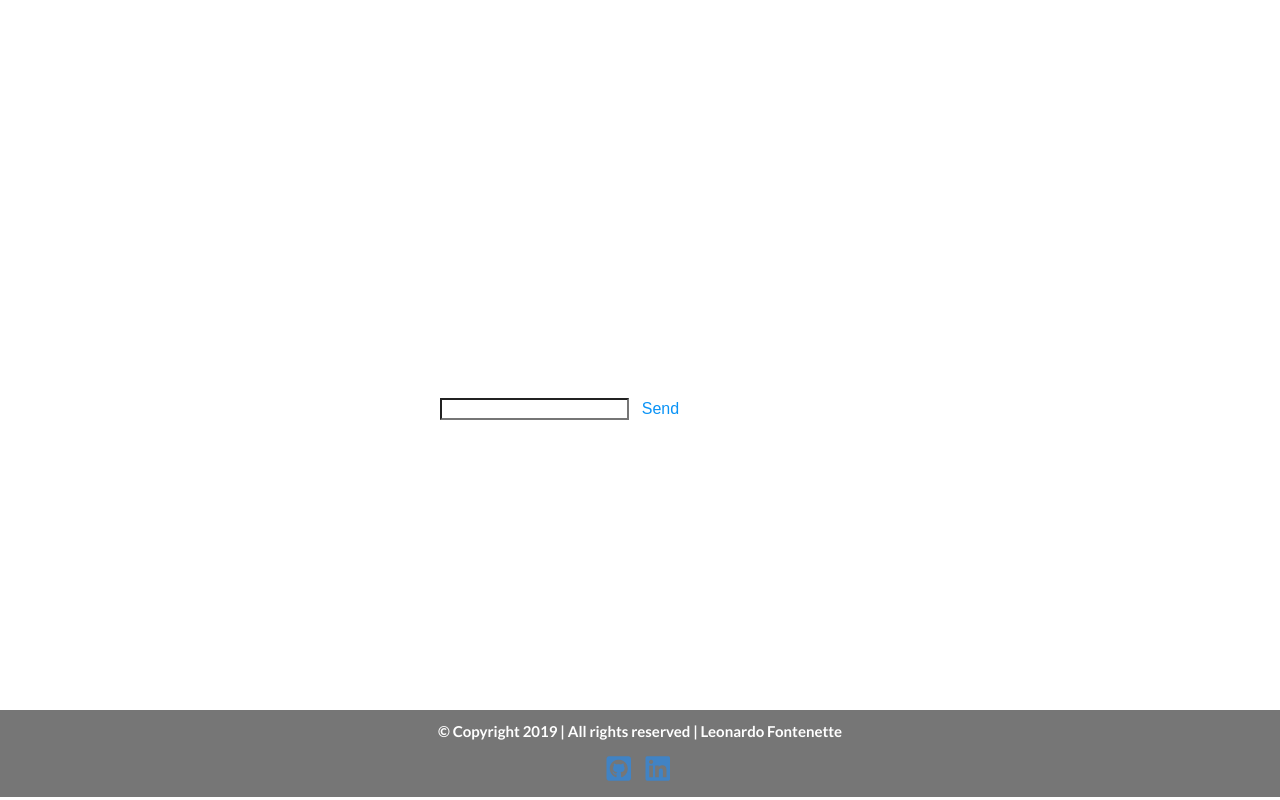
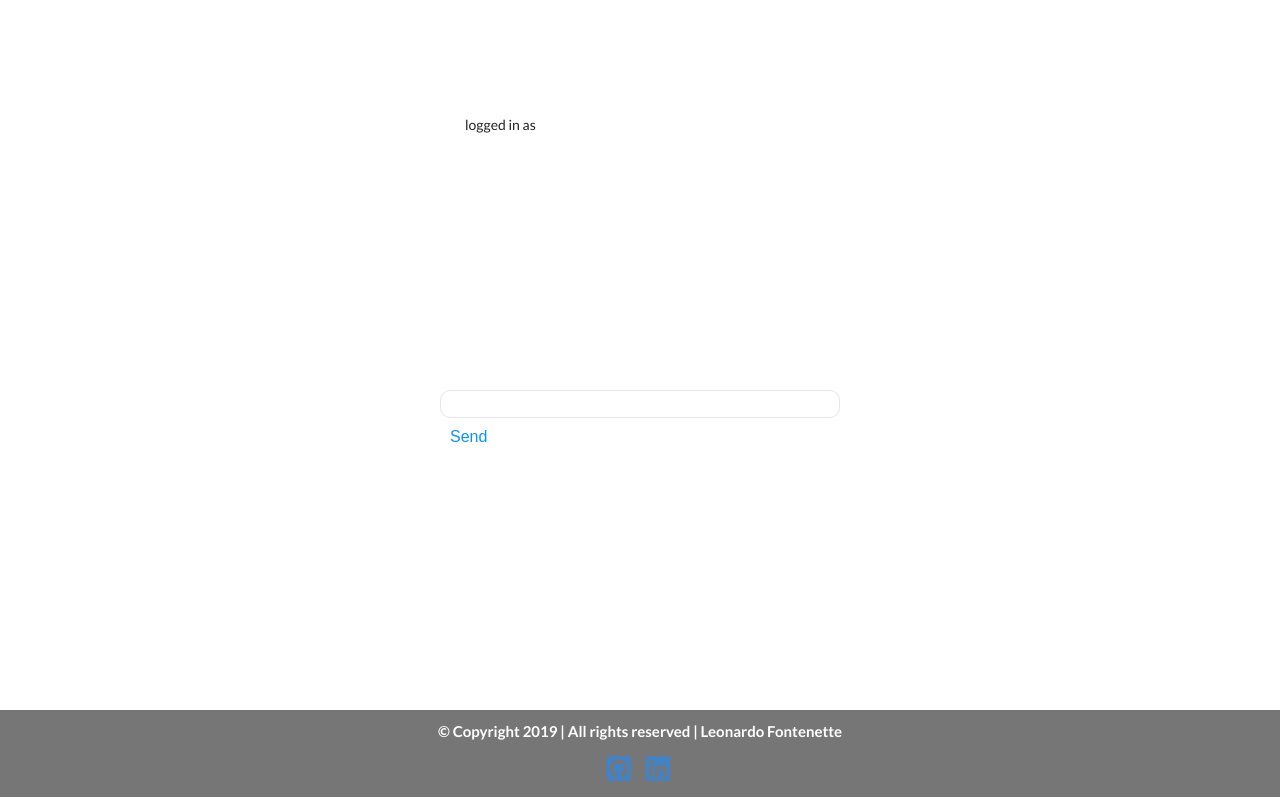
Before and after one commit to Shadowcoder12/Project-4, a Python web app: template templates/message.html in a window 1280 px wide. Shown: the part 48-848 px from the top of the page. Run offline with Jinja, Linux system fonts and the light colour scheme; the template is opened without the code that fills it, so the values that code supplies are empty; some libraries are stand-ins or nearby versions.

Commit message:
fixed missing div

```diff
--- a/static/css/message.css
+++ b/static/css/message.css
@@ -1,3 +1,6 @@
+/* Majority of the styles for the ios look-a-like message system came from https://github.com/jonnyk20 repo.
+Tweaked a bit to fit my desire  */
+
 
   main {
     width: 400px;
@@ -39,6 +42,7 @@
     border-radius: 25px;
     /* float: right; */
     bottom: -50px;
+    margin-bottom: 20px;
   }
 
   p:nth-of-type(odd):before {
@@ -75,6 +79,7 @@
     /* float: left; */
     bottom: 50px;
     top: 50px;
+    margin-bottom: 15px;
   }
 
   p:nth-of-type(even):before {
@@ -109,3 +114,11 @@
     padding: 10px;
     text-decoration: none;
     font-size: 16px; }
+
+
+    input {
+        width: 100%;
+        border: solid 1px #e5e5eb;
+        border-radius: 10px;
+        padding: 5px;
+      }
--- a/templates/message.html
+++ b/templates/message.html
@@ -3,9 +3,7 @@
 
 <main>
         <section id="messages">
-                <div class="space">
-
-         </div>
+            <span>logged in as {{current_user.username}}</span>
         </section>
         <div>
 
```
Also changed, not shown: templates/add_pets.html (+2 -5 lines), templates/login.html (+15 -10 lines).
